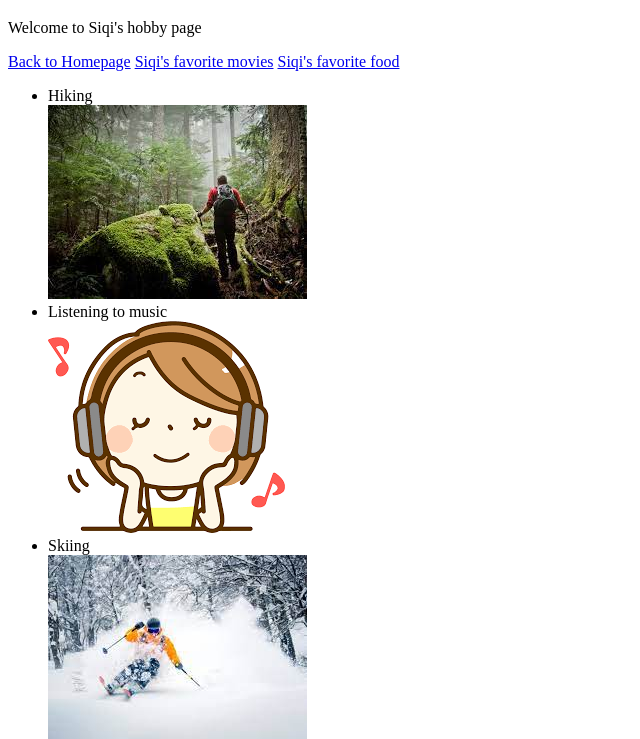
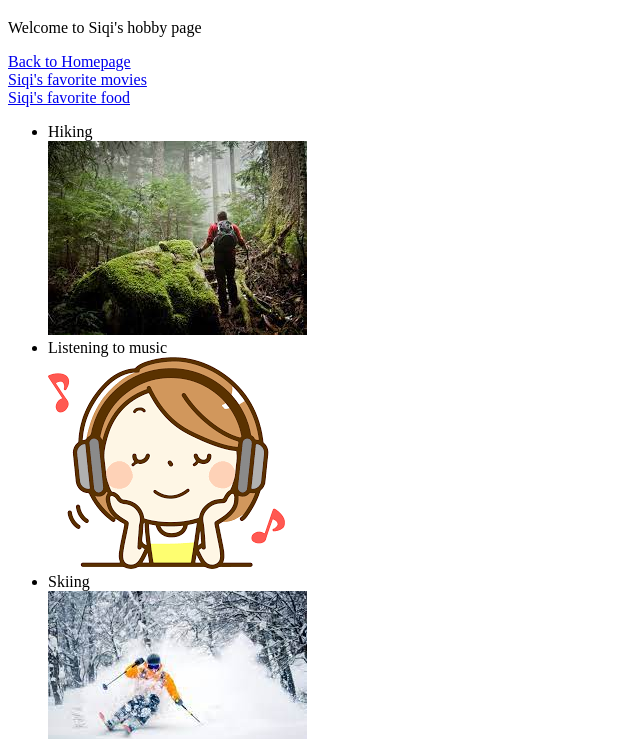
Before and after one commit to y94836sl/HTML-Lists, a plain HTML site: page pages/hobby.html in a window 1280 px wide. Shown: the part 61-800 px from the top of the page, without its empty margins (0-640 px from the left). Drawn offline with Linux system fonts and the light colour scheme.

Commit message:
Update Website

```diff
--- a/pages/hobby.html
+++ b/pages/hobby.html
@@ -10,9 +10,9 @@
         <h1>Siqi's hobby</h1>
         <p>Welcome to Siqi's hobby page</p>
 
-        <a href="../index.html">Back to Homepage</a>
-        <a href="./movie.html">Siqi's favorite movies</a>
-        <a href="./food.html">Siqi's favorite food</a>
+        <a href="../index.html">Back to Homepage</a> <br>
+        <a href="./movie.html">Siqi's favorite movies</a> <br>
+        <a href="./food.html">Siqi's favorite food</a> <br>
 
 
         <ul>
```
Also changed, not shown: pages/food.html (+3 -3 lines), pages/movie.html (+3 -3 lines).
